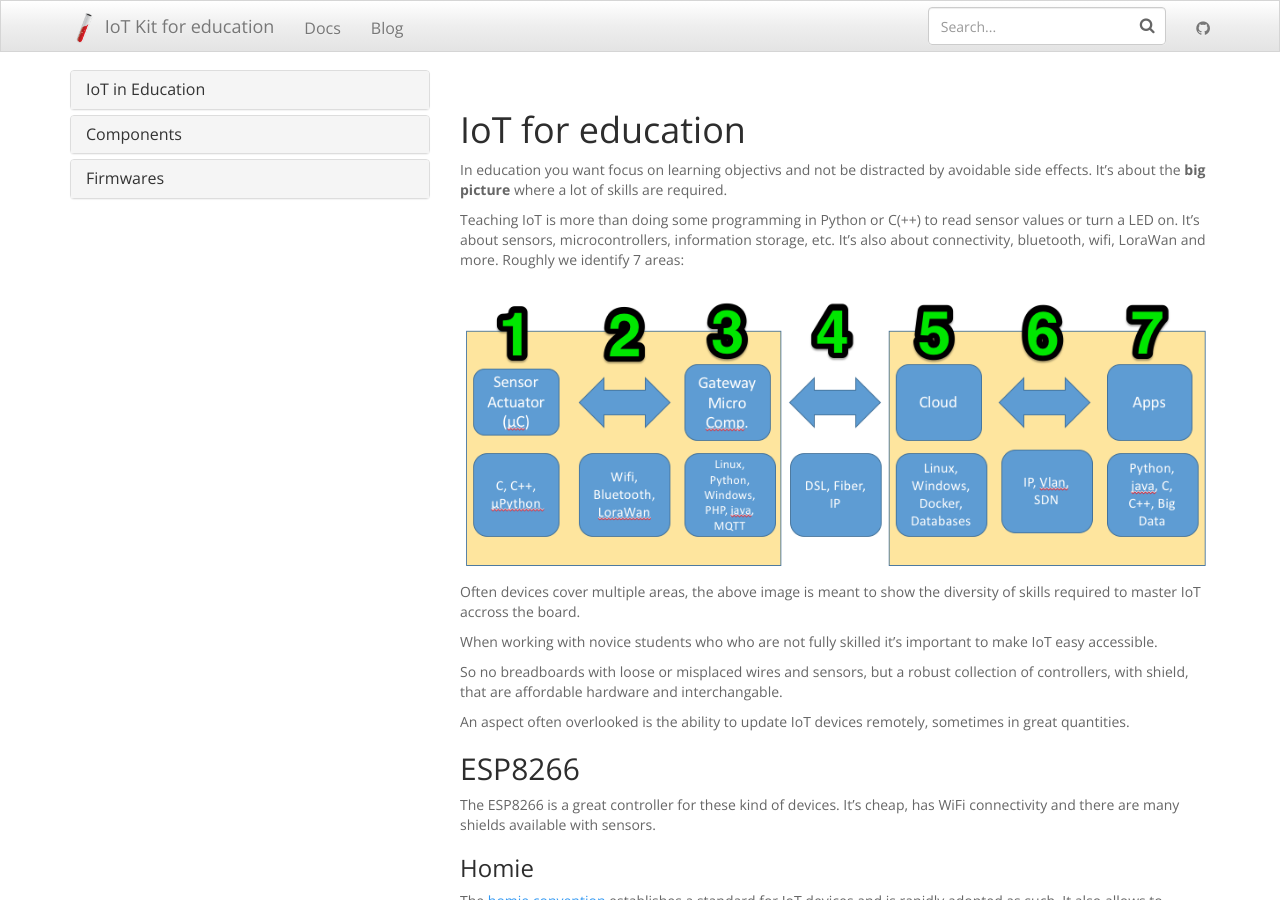
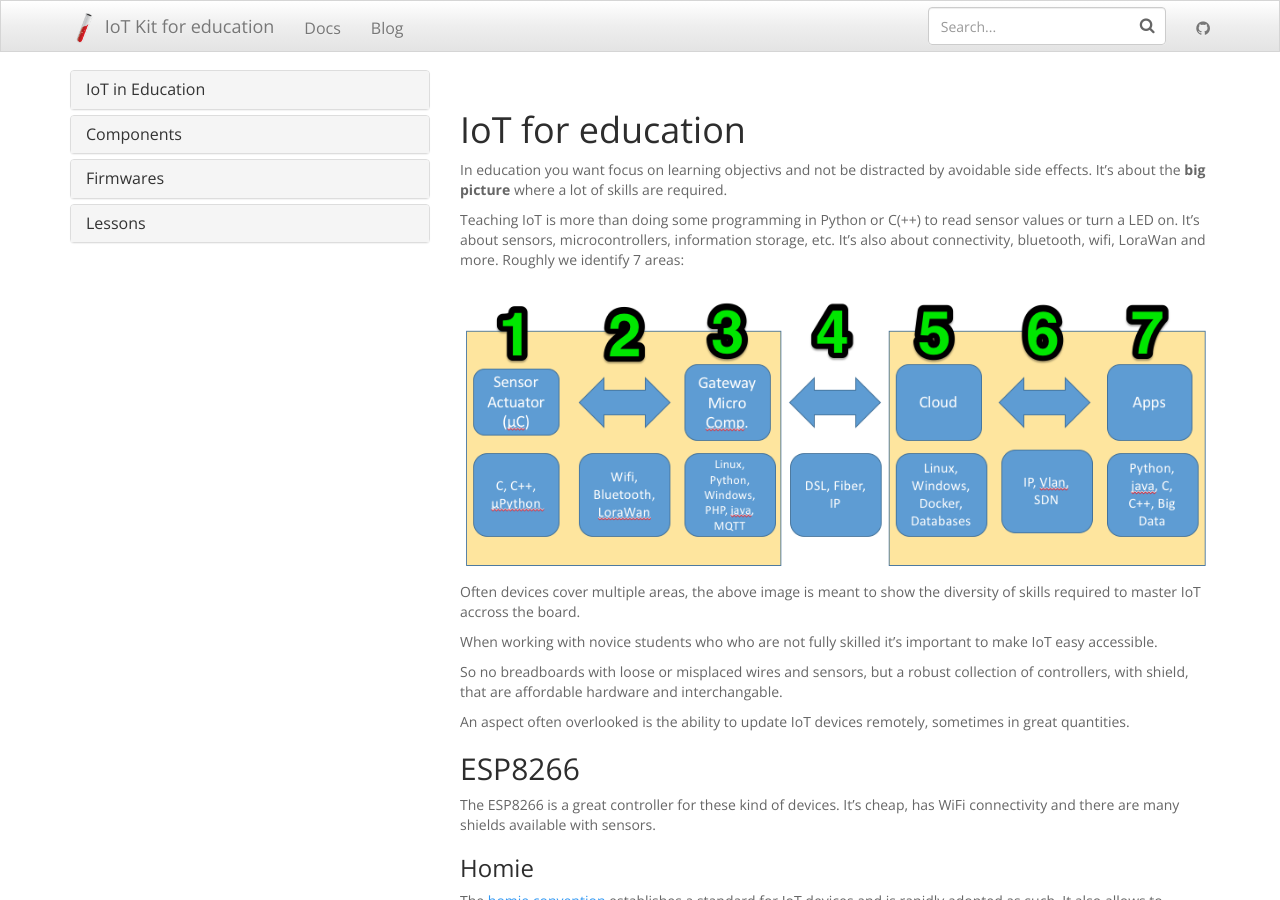
Before and after one commit to mverleun/IoT-Web, a Jekyll site: the page built from index.md, in a window 1280 px wide and 900 px high. Built offline with Jekyll 4.4.1, drawn with Linux system fonts in a browser that asks for light colours; nearby versions of some CDN libraries.

Commit message:
Update docs.yml

```diff
--- a/_data/docs.yml
+++ b/_data/docs.yml
@@ -23,3 +23,7 @@
   - sensor-dht11
   - sensor-hc-sr04
   - actuator-tb16612
+
+- title: Lessons
+  docs:
+  - firmwares
```
